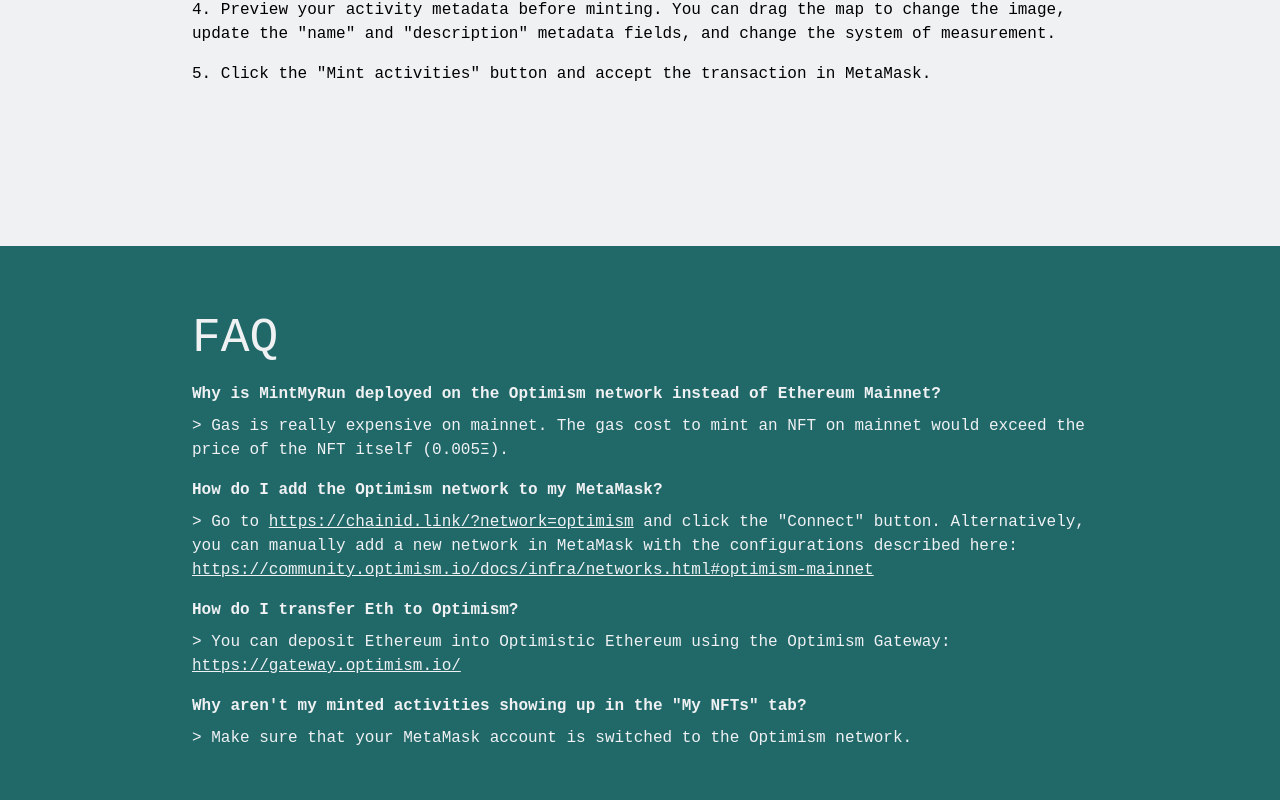
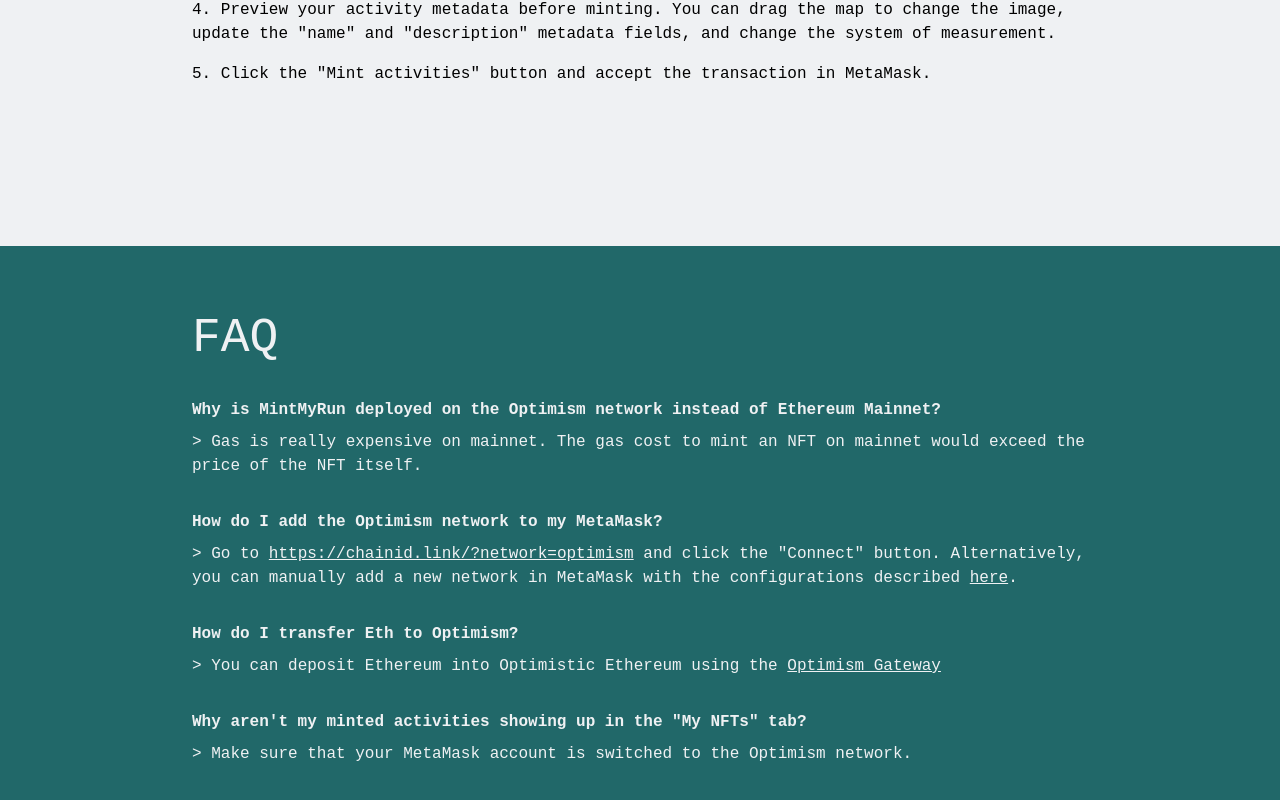
Before and after one commit to sjiang2019/mint-my-run, a React (Create React App) app: page / in a window 1280 px wide. Shown: the part 1178-1978 px from the top of the page. Built offline with nearby package versions, Linux system fonts and the light colour scheme; no server answers.

Commit message:
Use OSM map

```diff
--- a/package.json
+++ b/package.json
@@ -26,6 +26,7 @@
     "web-vitals": "^2.1.2"
   },
   "scripts": {
+    "deploy": "surge build mintmyrun.xyz",
     "start": "react-scripts start",
     "build": "react-scripts build && cp build/index.html build/200.html",
     "test": "react-scripts test",
--- a/src/components/MapView.tsx
+++ b/src/components/MapView.tsx
@@ -6,7 +6,7 @@
   Map,
   PointExpression,
 } from "leaflet";
-import React, { useMemo } from "react";
+import { useMemo } from "react";
 import { MapContainer, TileLayer, Polyline } from "react-leaflet";
 
 import { STRAVA_ORANGE } from "../constants/styles";
@@ -42,15 +42,17 @@
           borderRadius: "6px",
           marginTop: "16px",
         }}
-        zoom={13}
+        zoom={14}
         scrollWheelZoom={false}
         bounds={bounds}
         boundsOptions={{ padding: [20, 20] as PointExpression }}
         whenCreated={props.onCreateMap}
       >
         <TileLayer
-          url="https://tiles.stadiamaps.com/tiles/alidade_smooth/{z}/{x}/{y}{r}.png"
-          attribution='&copy; <a href="https://stadiamaps.com/">Stadia Maps</a>, &copy; <a href="https://openmaptiles.org/">OpenMapTiles</a> &copy; <a href="http://openstreetmap.org">OpenStreetMap</a> contributors'
+          // Watercolor map view option
+          // url="http://c.tile.stamen.com/watercolor/{z}/{x}/{y}.jpg"
+          url="https://cartodb-basemaps-{s}.global.ssl.fastly.net/light_all/{z}/{x}/{y}.png"
+          attribution='&copy; <a href="https://www.openstreetmap.org/copyright">OpenStreetMap</a> contributors'
         />
         <Polyline
           pathOptions={{ color: STRAVA_ORANGE }}
--- a/src/components/MintActivityListItem.tsx
+++ b/src/components/MintActivityListItem.tsx
@@ -62,7 +62,7 @@
     onChangeActivityData,
     onRemove,
   } = props;
-  const { activity, ...rest } = activityData;
+  const { activity } = activityData;
   const [isModalOpen, setIsModalOpen] = useState(false);
   const handleSaveModal = (name: string, description: string) => {
     onChangeActivityData({ ...activity, name, description });
--- a/src/components/NftCard.tsx
+++ b/src/components/NftCard.tsx
@@ -50,8 +50,8 @@
     <Grid container justifyContent="center">
       <Card
         sx={{
-          maxWidth: 345,
           backgroundColor: SEA_GREEN,
+          width: "471px",
         }}
       >
         <CardHeader sx={{ color: OFF_WHITE }} title={props.nftMetadata.name} />
--- a/src/components/base/NavBar.tsx
+++ b/src/components/base/NavBar.tsx
@@ -1,6 +1,6 @@
 import { StyleSheet, css } from "aphrodite";
 import { HashLink as Link } from "react-router-hash-link";
-import { Icon, IconButton } from "@mui/material";
+import { IconButton } from "@mui/material";
 
 import { Button } from "./Button";
 import { NAVY_BLUE, OFF_WHITE } from "../../constants/styles";
--- a/src/constants/constants.ts
+++ b/src/constants/constants.ts
@@ -5,7 +5,8 @@
   REACT_APP_PINATA_API_SECRET,
   REACT_APP_ETHERSCAN_API_TOKEN,
 } = process.env;
-const REDIRECT_URL = "http://localhost:3000/redirect";
+const REDIRECT_URL = `${window.location.origin}/redirect`;
+console.log(REDIRECT_URL);
 const SCOPES = "read,activity:read";
 export const STRAVA_AUTH_URL = `http://www.strava.com/oauth/authorize?client_id=${REACT_APP_CLIENT_ID}&response_type=code&redirect_uri=${REDIRECT_URL}/exchange_token&approval_prompt=force&scope=${SCOPES}`;
 
--- a/src/hooks/useUpdateActivitiesData.ts
+++ b/src/hooks/useUpdateActivitiesData.ts
@@ -1,7 +1,7 @@
 import { useState } from "react";
 import { Map } from "leaflet";
 
-import { Activity, ActivityData, ActivityMetadata } from "../constants/models";
+import { Activity, ActivityData } from "../constants/models";
 
 export function UseUpdateActivitiesData(
   activities: Set<Activity>
--- a/src/pages/QuestionsPage.tsx
+++ b/src/pages/QuestionsPage.tsx
@@ -23,20 +23,20 @@
           variant="body1"
           fontFamily="monospace"
           fontWeight="bold"
-          paddingTop={2}
+          paddingTop={4}
         >
           Why is MintMyRun deployed on the Optimism network instead of Ethereum
           Mainnet?
         </Typography>
         <Typography variant="body1" fontFamily="monospace" paddingTop={1}>
           {`>`} Gas is really expensive on mainnet. The gas cost to mint an NFT
-          on mainnet would exceed the price of the NFT itself (0.005Ξ).
+          on mainnet would exceed the price of the NFT itself.
         </Typography>
         <Typography
           variant="body1"
           fontWeight="bold"
           fontFamily="monospace"
-          paddingTop={2}
+          paddingTop={4}
         >
           How do I add the Optimism network to my MetaMask?
         </Typography>
@@ -51,41 +51,41 @@
             https://chainid.link/?network=optimism
           </a>{" "}
           and click the "Connect" button. Alternatively, you can manually add a
-          new network in MetaMask with the configurations described here:{" "}
+          new network in MetaMask with the configurations described{" "}
           <a
             href="https://community.optimism.io/docs/infra/networks.html#optimism-mainnet"
             rel="noreferrer"
             target="_blank"
             style={{ color: "inherit" }}
           >
-            https://community.optimism.io/docs/infra/networks.html#optimism-mainnet
+            here
+          </a>
+          .
+        </Typography>
+        <Typography
+          variant="body1"
+          fontWeight="bold"
+          fontFamily="monospace"
+          paddingTop={4}
+        >
+          How do I transfer Eth to Optimism?
+        </Typography>
+        <Typography variant="body1" fontFamily="monospace" paddingTop={1}>
+          {`>`} You can deposit Ethereum into Optimistic Ethereum using the{" "}
+          <a
+            href="https://gateway.optimism.io/"
+            rel="noreferrer"
+            target="_blank"
+            style={{ color: "inherit" }}
+          >
+            Optimism Gateway
           </a>
         </Typography>
         <Typography
           variant="body1"
           fontWeight="bold"
           fontFamily="monospace"
-          paddingTop={2}
-        >
-          How do I transfer Eth to Optimism?
-        </Typography>
-        <Typography variant="body1" fontFamily="monospace" paddingTop={1}>
-          {`>`} You can deposit Ethereum into Optimistic Ethereum using the
-          Optimism Gateway:{" "}
-          <a
-            href="https://gateway.optimism.io/"
-            rel="noreferrer"
-            target="_blank"
-            style={{ color: "inherit" }}
-          >
-            https://gateway.optimism.io/
-          </a>
-        </Typography>
-        <Typography
-          variant="body1"
-          fontWeight="bold"
-          fontFamily="monospace"
-          paddingTop={2}
+          paddingTop={4}
         >
           Why aren't my minted activities showing up in the "My NFTs" tab?
         </Typography>
--- a/src/pages/StravaRedirectPage.tsx
+++ b/src/pages/StravaRedirectPage.tsx
@@ -22,7 +22,6 @@
         }
         const stravaAuthToken = cleanAuthToken(location.search);
         const tokens = await authGetter(stravaAuthToken);
-        console.log("tokens", tokens);
 
         const user = parseUserData(tokens);
         props.setUser(user);
```
